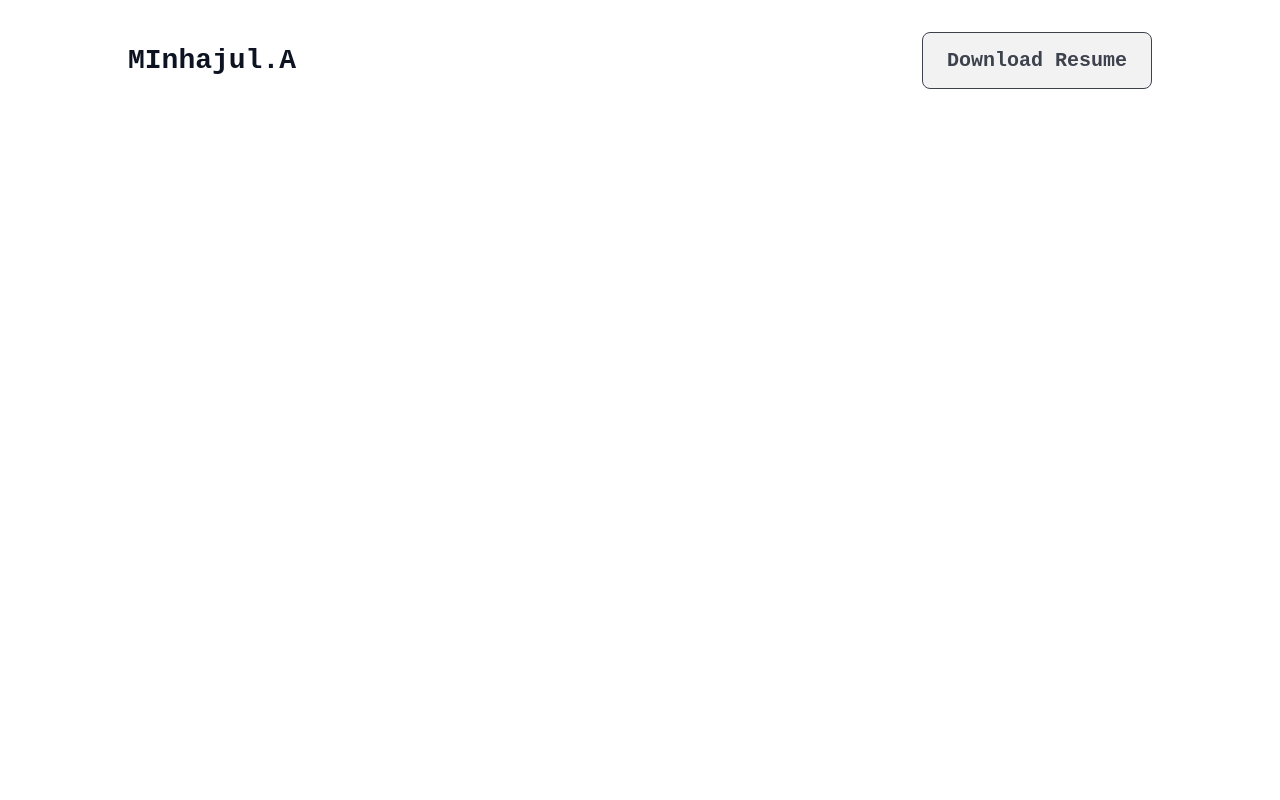
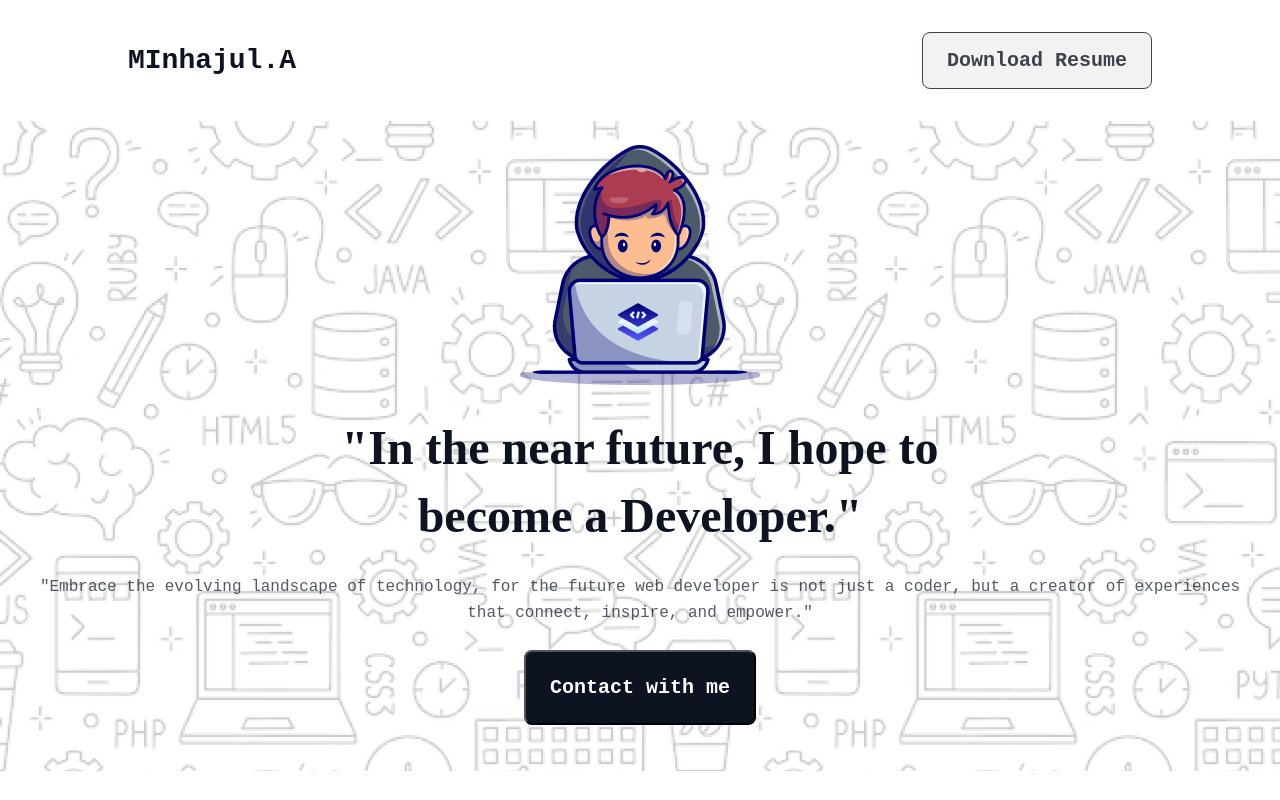
Before and after one commit to moman01/Challange-begins, a plain HTML site: page index.html in a window 1280 px wide. Drawn offline with Linux system fonts and the light colour scheme; a web font is replaced by a local one.

Commit message:
banner section done

```diff
--- a/index.html
+++ b/index.html
@@ -12,6 +12,14 @@
             <h2>MInhajul.A</h2>
             <button>Download Resume</button>
         </nav>
+
+        <section class="banner">
+            <img src="./assets/Group.png" alt="" srcset="">
+            <h1 class="banner-heading">"In the near future, I hope to <br> become a Developer."</h1>
+            <p class="banner-pera">"Embrace the evolving landscape of technology, for the future web developer is not just a coder, but a creator of
+            experiences that connect, inspire, and empower."</p>
+            <button >Contact with me</button>
+        </section>
     </header>
 </body>
 </html>
--- a/style.css
+++ b/style.css
@@ -33,3 +33,48 @@ border-radius: 8px;
 border: 1px solid #0D1321;
 opacity: 0.8;
 }
+
+.banner{
+    background: url('./assets/Hero-bg.png');
+    width: 100%;
+    height: 650px;
+    object-fit: cover;
+     background-repeat: no-repeat;
+    text-align: center
+}
+
+.banner img{
+    padding-top: 1.5rem;
+}
+
+.banner-heading{
+    color: #0D1321;
+text-align: center;
+font-family: "Azeret Mono";
+font-size: 48px;
+font-weight: 800;
+line-height: 68px;
+padding-top: 1.5rem;
+}
+
+.banner-pera{
+    color: #0D1321;
+font-size: 16px;
+font-style: normal;
+font-weight: 400;
+line-height: 26px;
+opacity: 0.7;
+padding: 1.5rem;
+}
+
+.banner button{
+    border-radius: 8px;
+background: #0D1321;
+color: #FFF;
+text-align: center;
+font-size: 20px;
+font-weight: 600;
+line-height: normal;
+padding: 1.5rem;
+cursor: pointer;
+}
```
